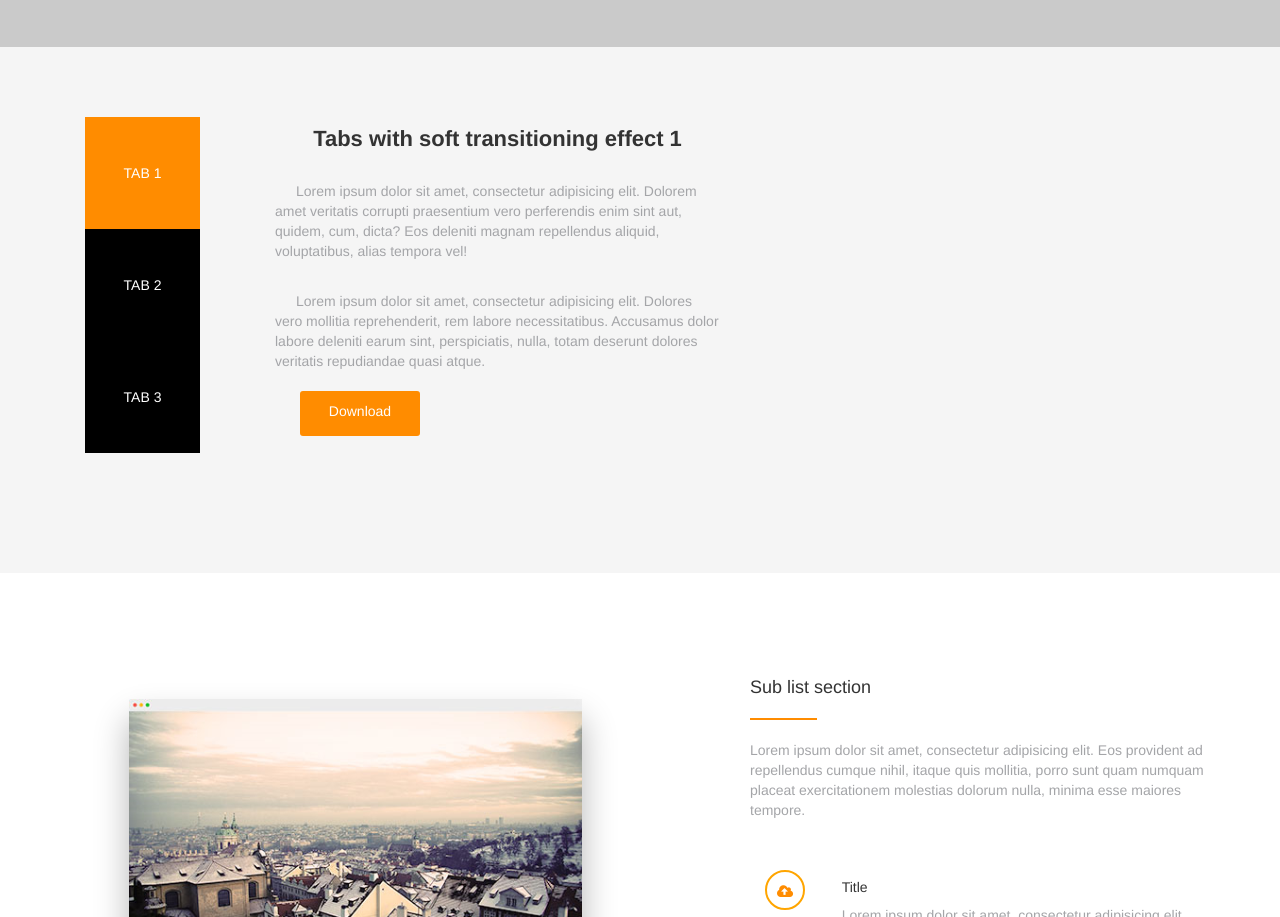
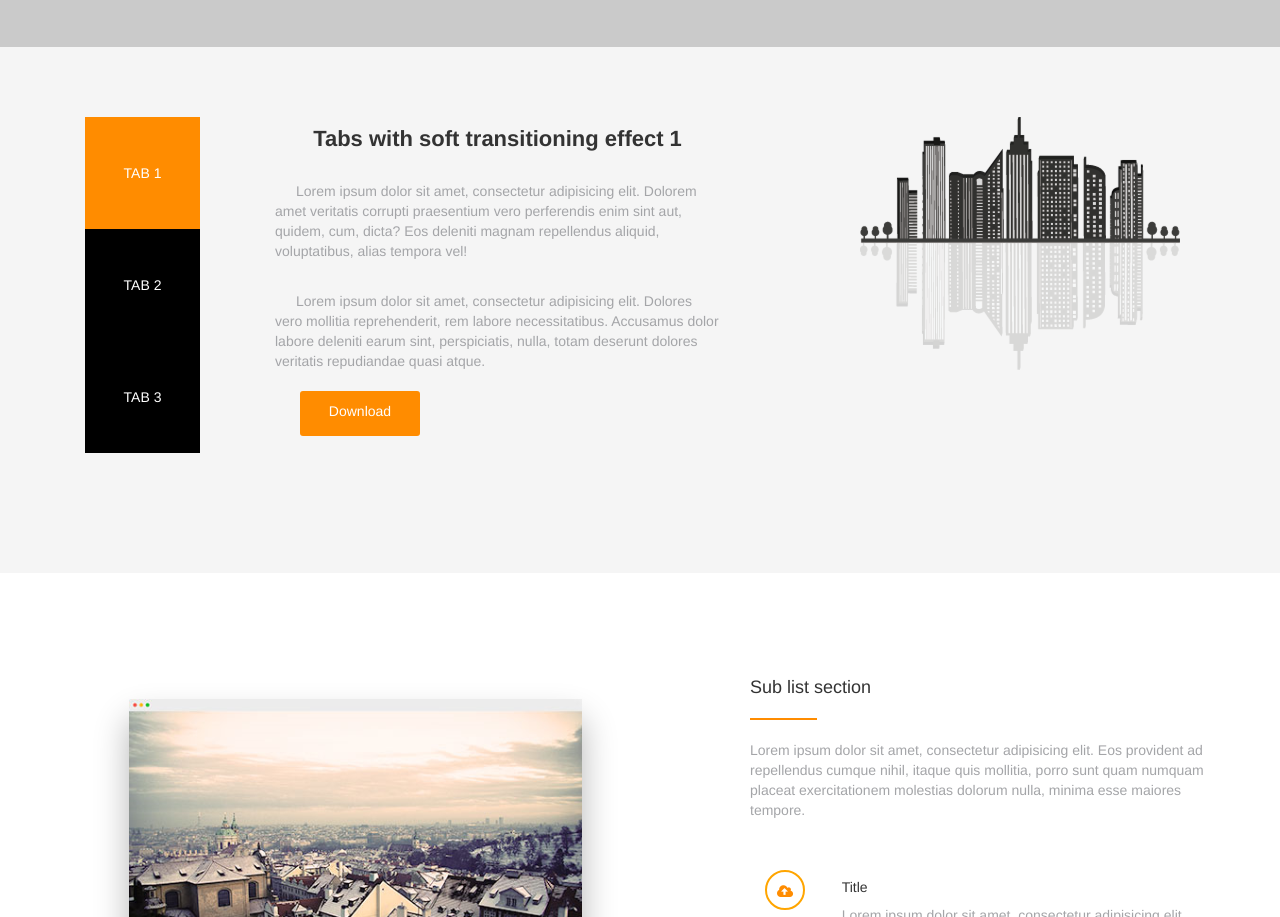
Before and after one commit to AlexeyBille/AXIT, a plain HTML site: page index.html in a window 1280 px wide. Shown: the part 816-1733 px from the top of the page. Drawn offline with nearby package versions, Linux system fonts and the light colour scheme; the site is published under a folder, as on GitHub Pages, so addresses that start at the root find nothing; a web font is replaced by a local one.

Commit message:
fix img + change readme

```diff
--- a/index.html
+++ b/index.html
@@ -111,7 +111,7 @@
                 </div>
                 <div class="col-sm-1"></div>
                 <div class="col-xs-12 col-md-4">
-                    <img src="/img/image_right_u255.png" alt="" class="img-responsive img-tabs">
+                    <img src="img/image_right_u255.png" alt="" class="img-responsive img-tabs">
                 </div>
             </div>
             <div class="slide hidden">
@@ -127,7 +127,7 @@
                 </div>
                 <div class="col-sm-1"></div>
                 <div class="col-xs-12 col-md-4">
-                    <img src="/img/image_right_u255.png" alt="" class="img-responsive img-tabs">
+                    <img src="img/image_right_u255.png" alt="" class="img-responsive img-tabs">
                 </div>
             </div>
             <div class="slide hidden">
@@ -143,7 +143,7 @@
                 </div>
                 <div class="col-sm-1"></div>
                 <div class="col-xs-12 col-md-4">
-                    <img src="/img/image_right_u255.png" alt="" class="img-responsive img-tabs">
+                    <img src="img/image_right_u255.png" alt="" class="img-responsive img-tabs">
                 </div>
             </div>
         </div>
```
Also changed, not shown: README.md.
